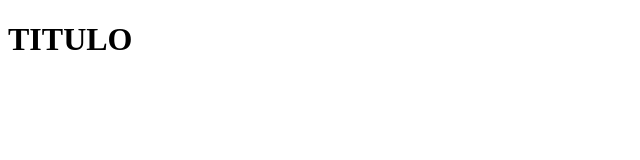
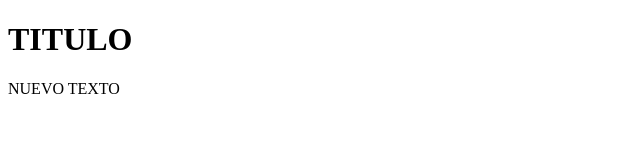
Before and after one commit to FranJCA/proyecto2, a plain HTML site: page index.html in a window 1280 px wide. Shown: the whole page, without its empty margins (0-640 px from the left). Drawn offline with Linux system fonts and the light colour scheme.

Commit message:
Update index.html

```diff
--- a/index.html
+++ b/index.html
@@ -8,5 +8,6 @@
 </head>
 <body>
     <h1>TITULO</h1>
+    <p>NUEVO TEXTO<p>
 </body>
 </html>
```
